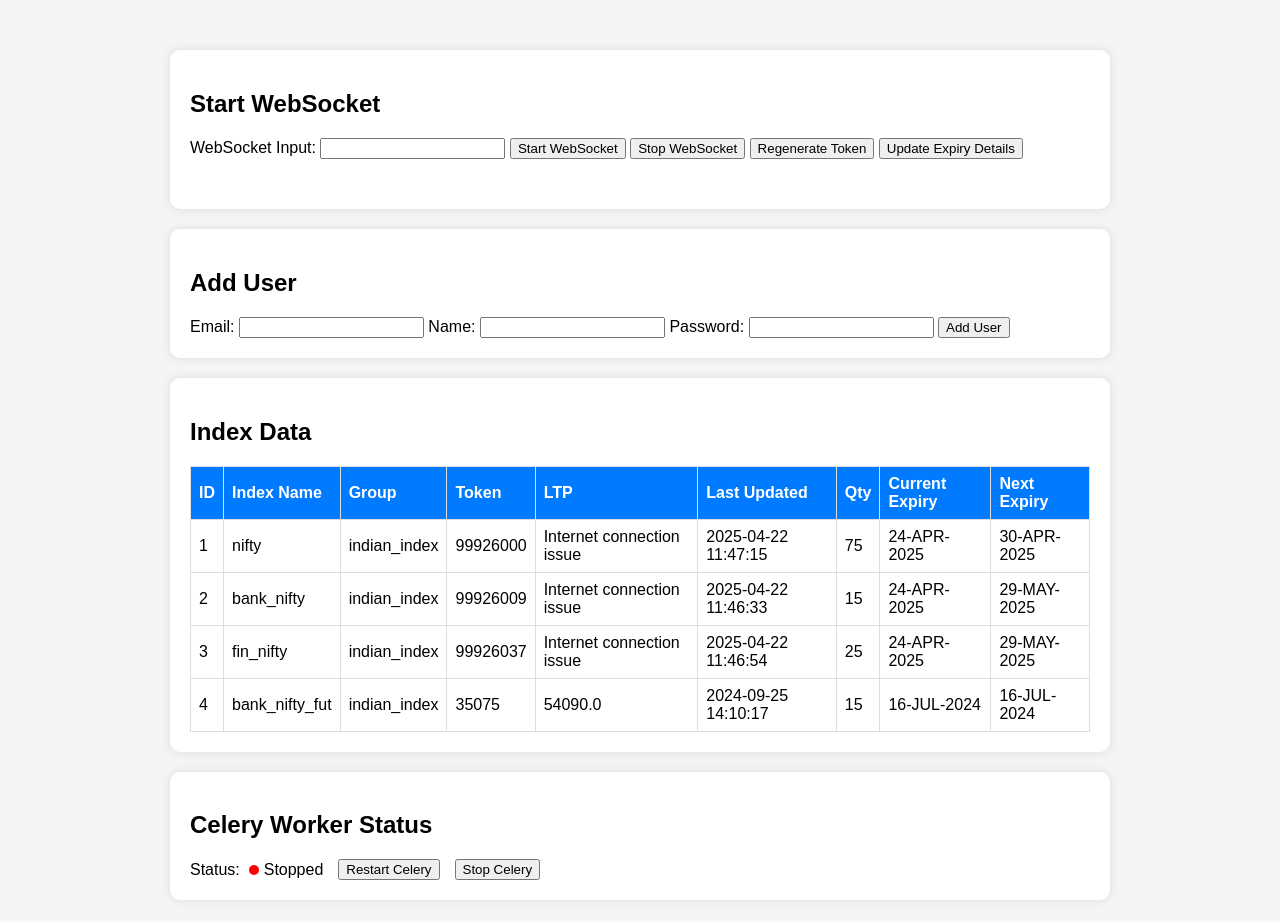
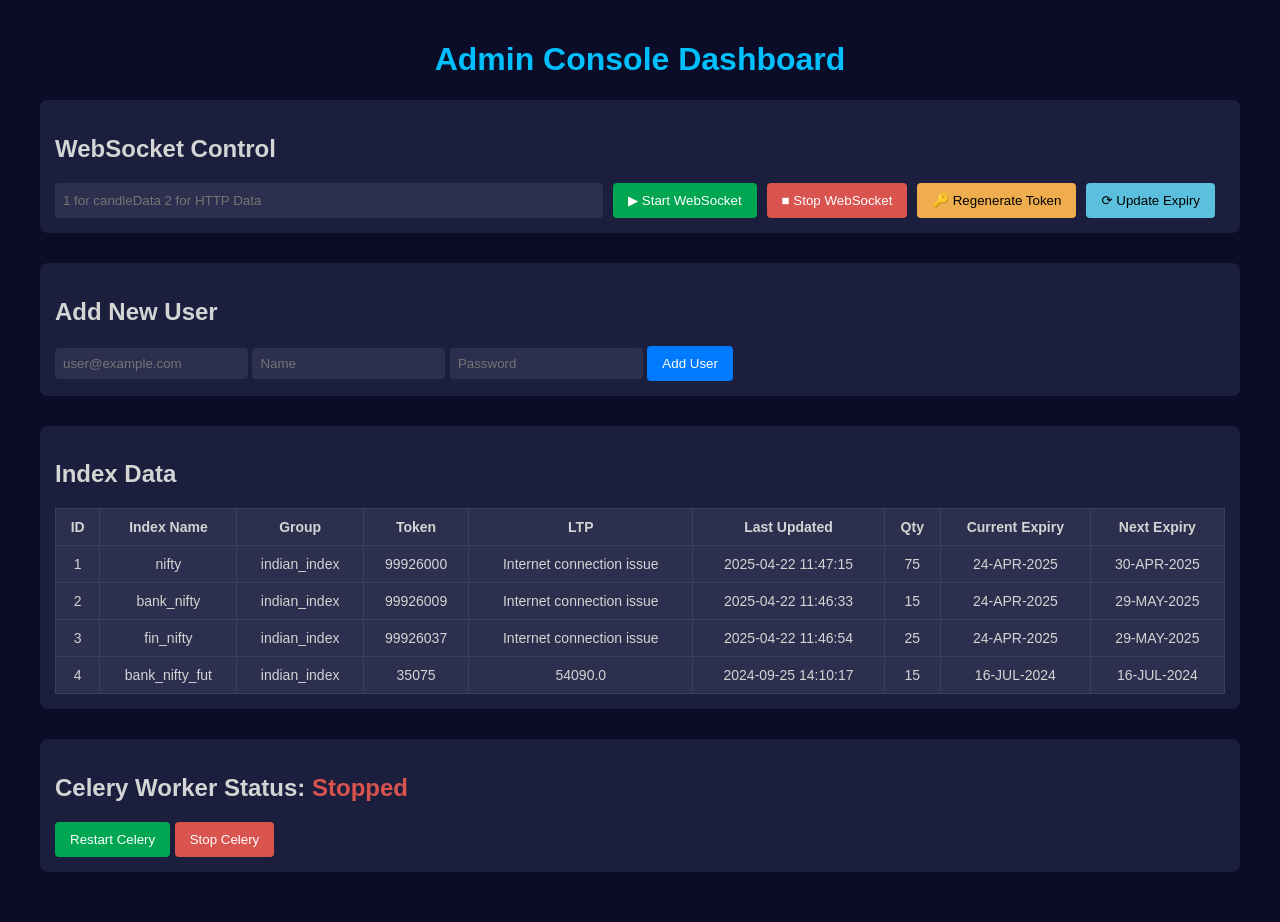
Before and after one commit to antonyrajancloud1/plutusAI, a Django app: page /admin_console in a window 1280 px wide. Run offline with Django 4.2, Linux system fonts and the light colour scheme; a user stored in the database is signed in; data comes from the database, SQL or seed files in the repository.

Commit message:
Admin page changes

```diff
--- a/plutusAI/templates/admin_console.html
+++ b/plutusAI/templates/admin_console.html
@@ -2,73 +2,63 @@
 <!DOCTYPE html>
 <html lang="en">
 <head>
-    <meta charset="UTF-8">
-    <meta name="viewport" content="width=device-width, initial-scale=1.0">
-    <title>WebSocket and User Form</title>
-<link rel="shortcut icon" href="#">
+<meta charset="UTF-8" />
+<meta name="viewport" content="width=device-width, initial-scale=1.0" />
+<title>Admin Console Dashboard</title>
 </head>
 <body>
   <div class="container">
-        <h2>Start WebSocket</h2>
-        <form id="ws-form" autocomplete="off">
-            <label for="ws-input">WebSocket Input:</label>
-            <input type="text" id="ws-input" name="ws-input" autocomplete="off" required>
-            <button id="startWS" type="button" class="start-btn">Start WebSocket</button>
-            <button id="stopWS" type="button" class="stop-btn">Stop WebSocket</button>
-            <button id="regenerateToken" type="button" class="regen-tkn">Regenerate Token</button>
-            <button id="updateExpiry" type="button" class="update-expiry">Update Expiry Details</button>
+
+    <h1>Admin Console Dashboard</h1>
+
+
+    <!-- WebSocket Control -->
+    <section class="control-panel">
+      <h2>WebSocket Control</h2>
+      <div class="row">
+        <input type="text" placeholder="1 for candleData 2 for HTTP Data" id="ws-input" />
+        <button class="start" id="startWS">▶ Start WebSocket</button>
+        <button class="stop" id="stopWS">■ Stop WebSocket</button>
+        <button class="regenerate" id="regenerateToken">🔑 Regenerate Token</button>
+        <button class="update" id="updateExpiry">⟳ Update Expiry</button>
           <div class="status" id="ws-status"></div>
-        </form>
+
+
       </div>
+    </section>
 
-    <!-- Add User Form -->
-    <div class="container">
-        <h2>Add User</h2>
-        <form id="user-form" autocomplete="off">
-            <label for="email">Email:</label>
-            <input type="email" id="email" name="email" autocomplete="off" required>
-            <label for="name">Name:</label>
-            <input type="text" id="name" name="name" autocomplete="off" required>
-            <label for="password">Password:</label>
-            <input type="password" id="password" name="password" autocomplete="off" required>
-            <button type="button" class="add-btn">Add User</button>
-        </form>
-    </div>
+    <!-- Add New User -->
+    <section class="add-user">
+      <h2>Add New User</h2>
+      <input type="email" placeholder="user@example.com" id="email" />
+      <input type="text" placeholder="Name" id="name" />
+      <input type="password" placeholder="Password" id="password" />
+      <button id="add-user-btn" class="add-btn">Add User</button>
+    </section>
 
-    <!-- Index Data Table -->
-    <div class="container">
+    <!-- Index Data -->
+    <section class="index-data">
       <h2>Index Data</h2>
       <table id="indexTable">
         <thead>
           <tr>
-                    <th>ID</th>
-                    <th>Index Name</th>
-                    <th>Group</th>
-                    <th>Token</th>
-                    <th>LTP</th>
-                    <th>Last Updated</th>
-                    <th>Qty</th>
-                    <th>Current Expiry</th>
-                    <th>Next Expiry</th>
+            <th>ID</th><th>Index Name</th><th>Group</th><th>Token</th><th>LTP</th><th>Last Updated</th><th>Qty</th><th>Current Expiry</th><th>Next Expiry</th>
           </tr>
         </thead>
-            <tbody>
-                <!-- Table rows will be populated here -->
+        <tbody id="index-table-body">
+          <!-- Rows dynamically populated -->
         </tbody>
       </table>
-    </div>
-<!-- Celery Status Monitor -->
-<div class="container">
-    <h2>Celery Worker Status</h2>
-    <div class="celery-status-section">
-        <div id="celery-status-indicator">
-            Status:
+    </section>
+
+    <!-- Celery Worker Status -->
+    <section class="celery-status">
         <span id="celery-status-dot" class="status-dot disconnected"></span>
-            <span id="celery-status-text">Checking...</span>
-        </div>
-        <button id="restartCelery" type="button" class="restart-btn">Restart Celery</button>
-        <button id="stopCelery" type="button" class="stop-btn">Stop Celery</button>
-    </div>
+      <h2>Celery Worker Status: <span id="celery-status-text" class="stopped">Stopped</span></h2>
+      <button class="restart" id="restartCelery">Restart Celery</button>
+      <button class="stop-celery" id="stopCelery">Stop Celery</button>
+    </section>
+
   </div>
 
   <script src="{% static 'js/admin.js'%}" type="text/javascript"></script>
--- a/static/css/admin.css
+++ b/static/css/admin.css
@@ -1,49 +1,122 @@
 body {
+  margin: 0;
   font-family: Arial, sans-serif;
-            margin: 0;
-            padding: 0;
-            background-color: #f4f4f4;
+  background: #0b0c28;
+  color: #d4d4d4;
+}
+
+.container {
+  max-width: 1200px;
+  margin: auto;
+  padding: 20px;
+}
+
+h1 {
+  text-align: center;
+  color: #00bfff;
+}
+
+section {
+  margin-bottom: 30px;
+  padding: 15px;
+  background: #1b1e3c;
+  border-radius: 8px;
+}
+
+.row {
   display: flex;
-            flex-direction: column;
-            align-items: center;
-            padding-top: 50px;
+  flex-wrap: wrap;
+  gap: 10px;
 }
-        .container {
-            background-color: #fff;
-            padding: 20px;
-            border-radius: 10px;
-            box-shadow: 0 0 10px rgba(0, 0, 0, 0.1);
-            max-width: 900px;
-            width: 100%;
-            margin-bottom: 20px;
+
+input[type="text"],
+input[type="email"],
+input[type="password"] {
+  flex: 1;
+  padding: 8px;
+  border: none;
+  border-radius: 4px;
+  background: #2c2f4d;
+  color: #d4d4d4;
 }
+
+button {
+  padding: 10px 15px;
+  border: none;
+  border-radius: 4px;
+  cursor: pointer;
+}
+
+button.start { background: #00a651; color: #fff; }
+button.stop { background: #d9534f; color: #fff; }
+button.regenerate { background: #f0ad4e; color: #000; }
+button.update { background: #5bc0de; color: #000; }
+button#add-user-btn { background: #007bff; color: #fff; }
+
 table {
   width: 100%;
   border-collapse: collapse;
-            margin-top: 20px;
+  background: #2c2f4d;
+  font-size: 14px;
 }
-        th, td {
-            border: 1px solid #ddd;
-            padding: 8px;
+
+table th,
+table td {
+  padding: 10px;
+  border: 1px solid #3b3f5c;
+  text-align: center;
+}
+
+.celery-status .stopped { color: #d9534f; }
+.celery-status .running { color: #00a651; }
+
+button.restart { background: #00a651; color: #fff; }
+button.stop-celery { background: #d9534f; color: #fff; }
+
+/* ✅ Responsive design for mobile view */
+@media (max-width: 768px) {
+  .row {
+    flex-direction: column;
+  }
+
+  input[type="text"],
+  input[type="email"],
+  input[type="password"],
+  button {
+    width: 100%;
+  }
+
+  table, thead, tbody, th, td, tr {
+    display: block;
+    width: 100%;
+  }
+
+  table thead {
+    display: none;
+  }
+
+  table tr {
+    margin-bottom: 15px;
+    border-bottom: 2px solid #3b3f5c;
+    display: flex;
+    flex-direction: column;
+    background: #2c2f4d;
+    border-radius: 6px;
+    padding: 10px;
+  }
+
+  table td {
+    text-align: right;
+    position: relative;
+    padding-left: 50%;
+  }
+
+  table td::before {
+    content: attr(data-label);
+    position: absolute;
+    left: 10px;
+    font-weight: bold;
     text-align: left;
-        }
-        th {
-            background-color: #007BFF;
-            color: white;
-        }
-        .status {
-            margin-top: 10px;
-            padding: 10px;
-            border-radius: 5px;
-            font-size: 16px;
-        }
-        .status.true {
-            background-color: #28a745; /* Green for success */
-            color: white;
-        }
-        .status.false {
-            background-color: #dc3545; /* Red for failure */
-            color: white;
   }
 .status-dot {
     height: 10px;
@@ -58,9 +131,34 @@
 .status-dot.disconnected {
     background-color: red;
 }
-.celery-status-section {
-    margin-top: 10px;
-    display: flex;
-    align-items: center;
-    gap: 15px;
+
+.api-banner {
+  position: fixed;
+  top: 10px;
+  left: 50%;
+  transform: translateX(-50%);
+  max-width: 90%;
+  padding: 12px 20px;
+  font-size: 16px;
+  font-weight: bold;
+  text-align: center;
+  z-index: 9999;
+  opacity: 1;
+  border-radius: 6px;
+  box-shadow: 0 4px 8px rgba(0,0,0,0.3);
+  transition: opacity 0.5s ease-in-out;
 }
+
+
+.api-banner.success {
+  background-color: #28a745;
+  color: white;
+}
+
+.api-banner.failed {
+  background-color: #dc3545;
+  color: white;
+}
+
+
+}
--- a/static/js/admin.js
+++ b/static/js/admin.js
@@ -10,6 +10,7 @@ const statusDot = document.getElementById("celery-status-dot");
 const statusText = document.getElementById("celery-status-text");
 const restartCeleryBtn = document.getElementById("restartCelery");
 const stopCeleryBtn = document.getElementById("stopCelery");
+const apiBanner = document.getElementById('apiBanner');
 
 // Function to make an API call and update status
 function makeAPICall(method, api_url, payload_data) {
@@ -21,8 +22,10 @@ function makeAPICall(method, api_url, payload_data) {
     fetch(api_url, options)
         .then(response => response.json())
         .then(data => {
-            statusDiv.textContent = data.message || 'Action completed successfully!';
-            statusDiv.className = data.task_status ? 'status true' : 'status false';
+//            statusDiv.textContent = data.message || 'Action completed successfully!';
+//            statusDiv.className = data.task_status ? 'status true' : 'status false';
+        alert(data.message || 'Action completed successfully!');
+
         })
         .catch(error => {
             console.error('Error making API call:', error);
@@ -39,7 +42,7 @@ stopWSButton.addEventListener("click", () => {
     makeAPICall('POST', 'stop_ws', { ws_type: wsTypeInput.value });
 });
 reGenerateTokenButton.addEventListener("click", () => {
-    makeAPICall('POST', 'regenrate_token', null);
+    makeAPICall('POST', 'regenerate_token', null);
 });
 updateExpiryButton.addEventListener("click", () => {
     const expiryDetails = {
@@ -121,7 +124,8 @@ stopCeleryBtn.addEventListener("click", async () => {
     fetchCeleryStatus();
 });
 
+
 // Initial data fetch
 fetchIndexData();
 fetchCeleryStatus();
-setInterval(fetchCeleryStatus, 10000);
+// setInterval(fetchCeleryStatus, 10000);
```
Also changed, not shown: plutusAI/tests.py (+176 -33 lines). Lines whose indentation alone changed are shown as unchanged.
